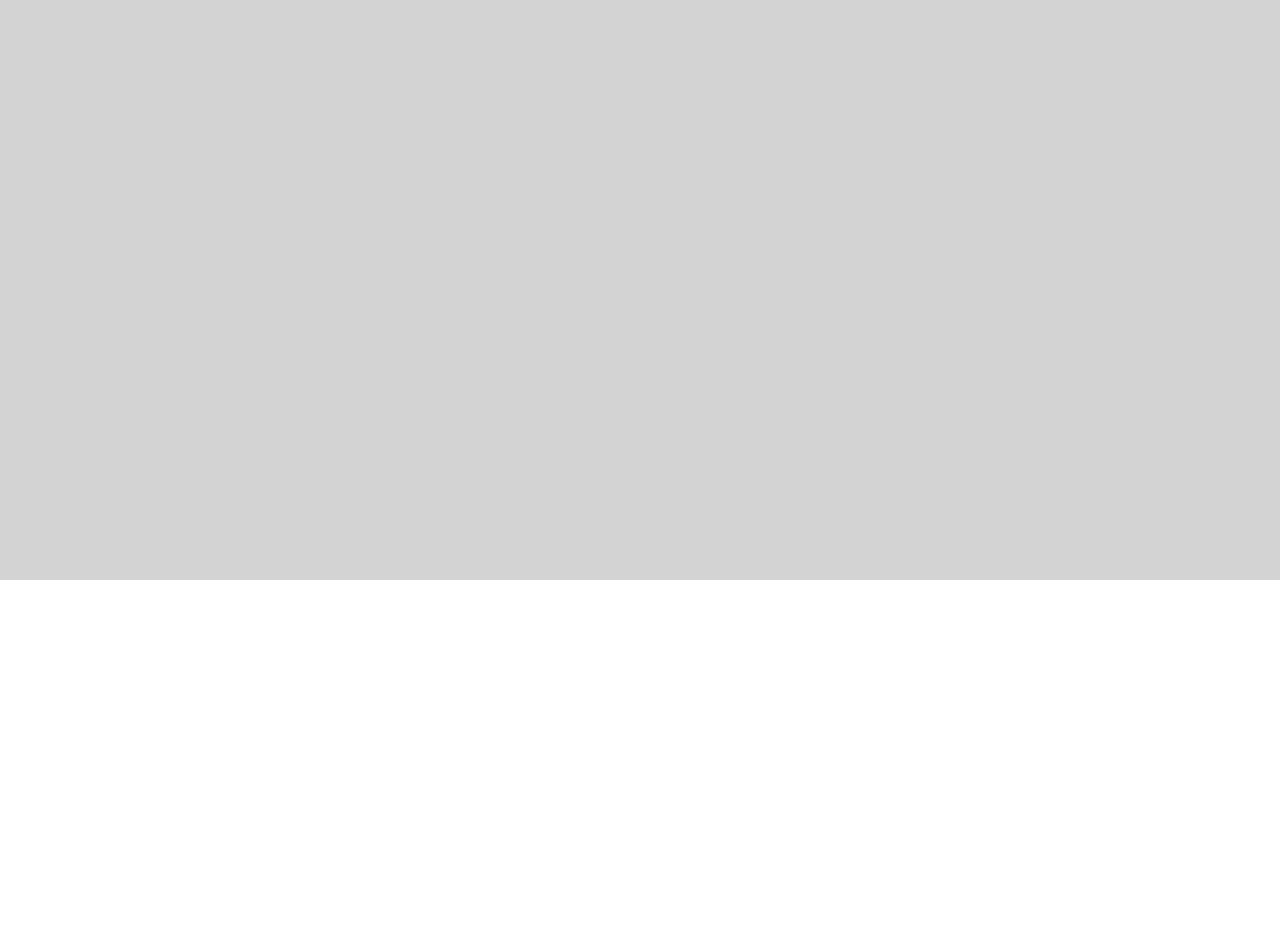
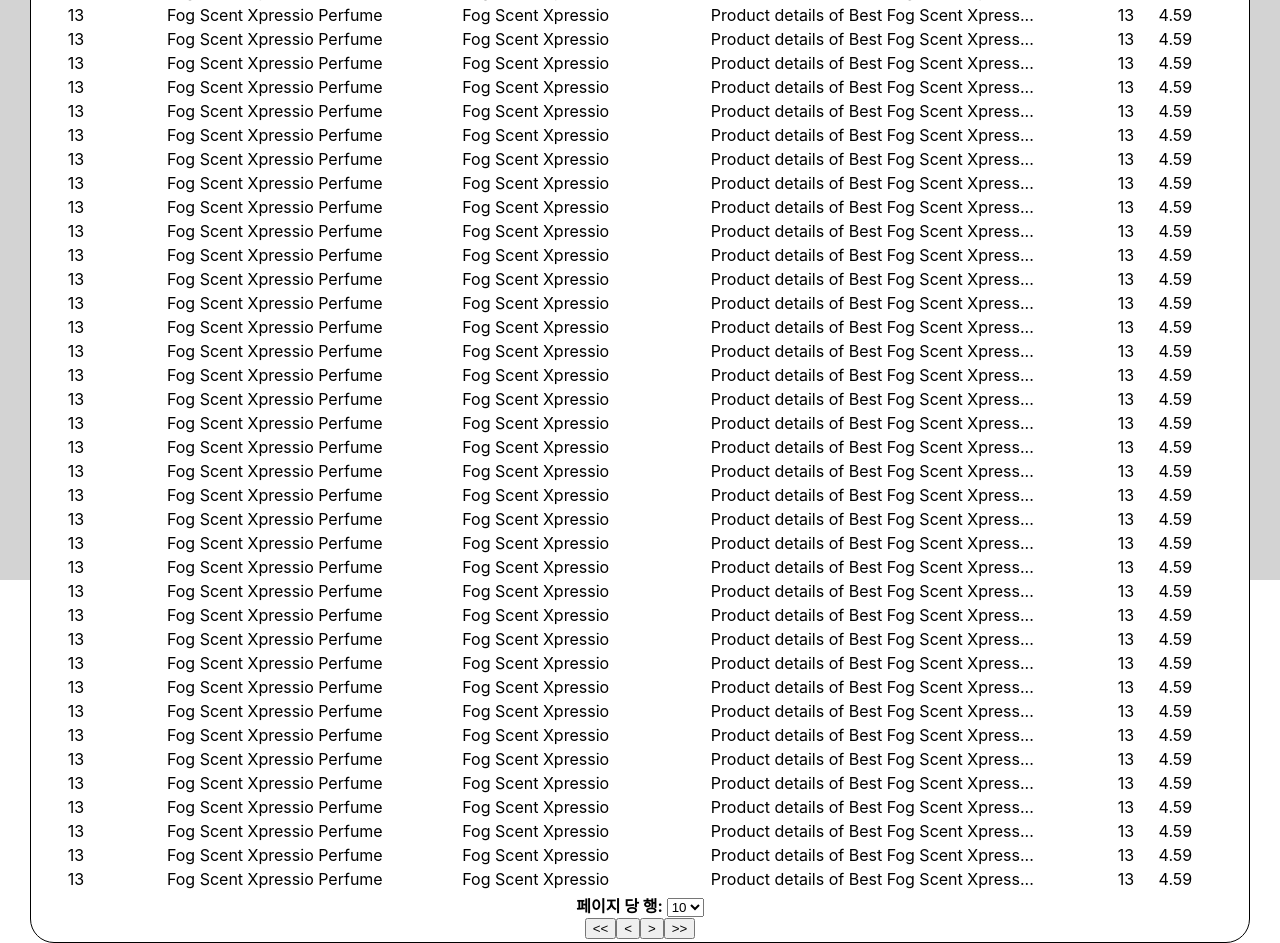
Before and after one commit to byungmin12/smartShop_admin, a React (Create React App) app: page / in a window 1280 px wide. Shown: the part 220-1163 px from the top of the page. Before the commit the page ends 800 px from the top, so only its background shows below. Built offline with nearby package versions, Linux system fonts and the light colour scheme.

Commit message:
#3issue-3-make-up-table-component
테이블 구성

```diff
--- a/src/App.tsx
+++ b/src/App.tsx
@@ -1,11 +1,13 @@
 import React from 'react';
 import './App.css';
 import Search from "./components/Search";
+import Table from "./components/Table";
 
 function App() {
   return (
     <div className="App">
       <Search />
+        <Table />
     </div>
   );
 }
--- /dev/null
+++ b/src/components/Table/TableHeader.tsx
@@ -0,0 +1,19 @@
+import React from 'react';
+
+interface ITableHeader {
+    fields : string[]
+}
+
+function TableHeader({fields}:ITableHeader) {
+    return (
+        <thead>
+        <tr>
+            {
+                fields.map((field)=> <th key={field}>{field}</th>)
+            }
+        </tr>
+        </thead>
+    );
+}
+
+export default TableHeader;
--- /dev/null
+++ b/src/components/Table/TableRow.tsx
@@ -0,0 +1,26 @@
+import React from 'react';
+
+interface ITableRow {
+    id: number;
+    title: string;
+    description : string;
+    price: number;
+    rating: number;
+    brand: string;
+}
+
+function TableRow({id,title,description,price,rating,brand}:ITableRow) {
+    return (
+        <tr>
+            <td key={id}>{id}</td>
+            <td key={title}>{title}</td>
+            <td key={brand}>{brand}</td>
+            <td key={description}>{description.length > 40 ?
+                `${description.slice(0,40)}...` : description}</td>
+            <td key={price}>{price}</td>
+            <td key={rating}>{rating}</td>
+        </tr>
+    );
+}
+
+export default TableRow;
--- /dev/null
+++ b/src/components/Table/index.tsx
@@ -0,0 +1,67 @@
+import React from 'react';
+import "../../styles/Table.css"
+import TableHeader from "./TableHeader";
+import TableRow from "./TableRow";
+
+const mock = {
+    id: 13,
+    title: "Fog Scent Xpressio Perfume",
+    description: "Product details of Best Fog Scent Xpressio Perfume 100ml For Men cool long lasting perfumes for Men",
+    price: 13,
+    discountPercentage: 8.14,
+    rating: 4.59,
+    stock: 61,
+    brand: "Fog Scent Xpressio",
+    category: "fragrances",
+    thumbnail: "https://i.dummyjson.com/data/products/13/thumbnail.webp",
+    images: [
+    "https://i.dummyjson.com/data/products/13/1.jpg",
+    "https://i.dummyjson.com/data/products/13/2.png",
+    "https://i.dummyjson.com/data/products/13/3.jpg",
+    "https://i.dummyjson.com/data/products/13/4.jpg",
+    "https://i.dummyjson.com/data/products/13/thumbnail.webp"
+]
+}
+
+function Table() {
+
+    return (
+        <table className="table-wrapper">
+            <TableHeader fields={["상품번호" , "상품명" , "브랜드", "상품내용", "가격", "평점", "재고"]} />
+            <tbody>
+            {
+                Array(40).fill(0).map(() => (<TableRow id={mock.id} title={mock.title} description={mock.description} brand={mock.brand} price={mock.price} rating={mock.rating} />))
+            }
+            </tbody>
+
+            <tfoot className="pagination" >
+            <tr >
+                <th scope="row" colSpan={7} >
+
+                    <div>
+                        <span>페이지 당 행: </span>
+                        <select>
+                            <option value={10}>10</option>
+                            <option value={20}>20</option>
+                            <option value={50}>50</option>
+                        </select>
+                    </div>
+
+
+                    <div>
+                        <button type="button">{`<<`}</button>
+                        <button type="button">{`<`}</button>
+
+                        <button type="button">{`>`}</button>
+                        <button type="button">{`>>`}</button>
+
+                    </div>
+                </th>
+            </tr>
+            </tfoot>
+
+        </table>
+    );
+}
+
+export default Table;
--- /dev/null
+++ b/src/styles/Table.css
@@ -0,0 +1,17 @@
+.table-wrapper {
+    border: 1px solid #000000;
+    border-radius: 24px;
+    background-color: #fff;
+    width : 100%;
+}
+
+tbody>tr>td {
+    text-align: center;
+}
+
+.pagination {
+    margin: 20px 0;
+}
+
+.pagination>tr>th {
+}
```
